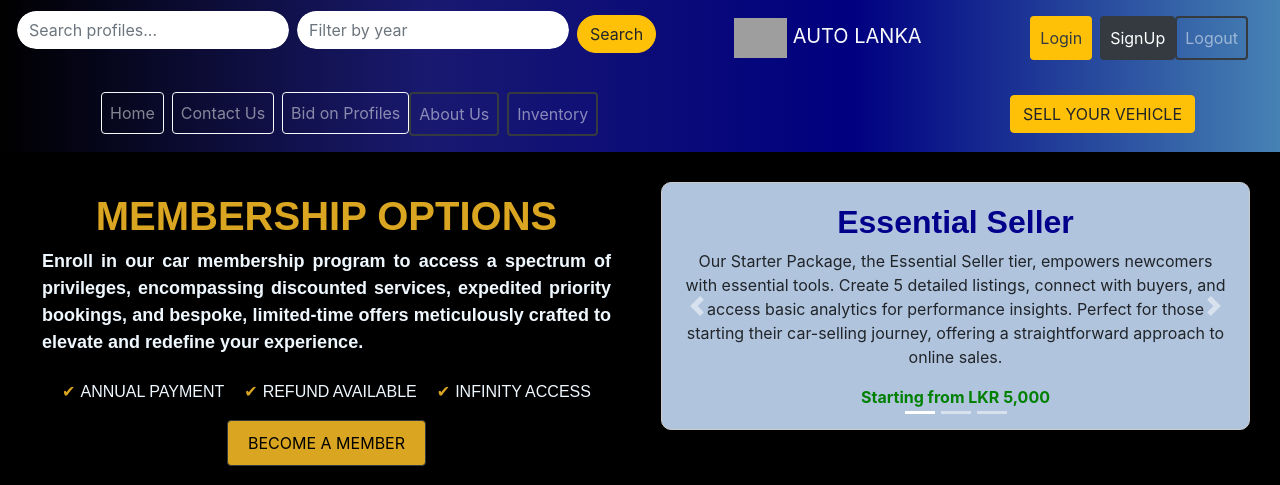
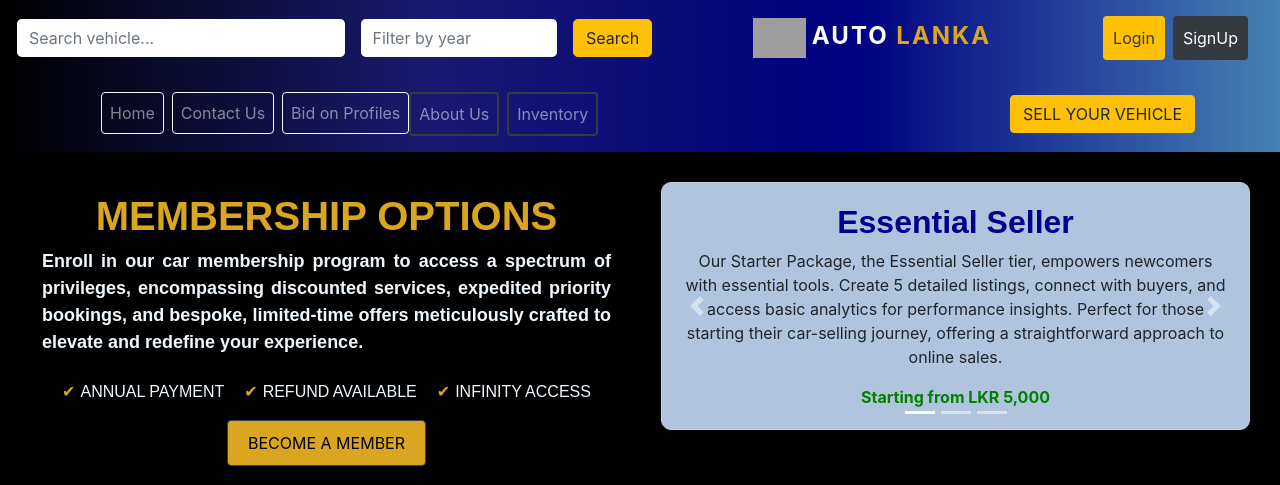
Before and after one commit to SanidiUthsari/BAD--DJANGO-PROJECT-, a Django app: page /Inventory/ in a window 1280 px wide. Shown: the top 485 px of the page. Run offline with Django 4.2, Linux system fonts and the light colour scheme; some libraries are stand-ins or nearby versions; grey boxes are pictures that could not be loaded.

Commit message:
Add files via upload

```diff
--- a/showroom/templates/showroom/search_bar.html
+++ b/showroom/templates/showroom/search_bar.html
@@ -1,18 +1,21 @@
 <div class="navbar navbar-expand-lg navbar-dark" style="background: linear-gradient(to left,#4682B4, #000080, #191970, #000000);">
-    <div class="row">
-        <form method="GET" action="{% url 'showroom:search_profiles' %}" class="d-flex align-items-start w-100 ml-3">
-            <div class="form-group rounded-pill overflow-hidden">
-                <input type="text" name="query" placeholder="Search profiles..." class="form-control border-0 rounded-pill">
-            </div>
-            <div class="form-group rounded-pill ml-2 overflow-hidden">
-                <input type="number" name="year" placeholder="Filter by year" class="form-control border-0 rounded-pill">
-            </div>
-            <button type="submit" class="btn btn-warning rounded-pill ml-2 mt-1">Search</button>
-        </form>
-    </div>
+<div class="row">
+    <form method="GET" action="{% url 'showroom:search_profiles' %}" class="d-flex align-items-start w-100 ml-3">
+        <input type="text" name="query" placeholder="Search vehicle..." class="form-control border-0 rounded-lg mr-3" style="width: 50%;">
+        <input type="number" name="year" placeholder="Filter by year" class="form-control border-0 rounded-lg mr-3" style="width: 30%;">
+        <button type="submit" class="btn btn-warning rounded-lg">Search</button>
+    </form>
+</div>
+
+
+
+
+
     <a class="navbar-brand mx-auto" href="#">
-    <img src="https://images.vexels.com/media/users/3/147726/isolated/preview/3c35c23c922833a71a94e7d5faf28b88-car-sale-service-logo-by-vexels.png" alt="Auto Lanka Logo" height="40" width="auto">
-    <span class="text-light">AUTO LANKA</span>
+    <img src="https://i.imgur.com/0EiboL1.png" alt="Auto Lanka Logo" height="40" width="auto">
+    <span class="text-light" style="font-weight: bold; letter-spacing: 2px; font-size: 24px;">AUTO </span>
+        <span class="text" style="font-weight: bold; letter-spacing: 2px; font-size: 24px; color: #DAA520;">LANKA</span>
+
     </a>
     <nav class="navbar navbar-expand-lg navbar-light bg-transparent">
         <div class="collapse navbar-collapse" id="navbarNav">
@@ -23,9 +26,6 @@
         <li class="nav-item d-none d-lg-block">
             <a class="nav-link btn btn-dark text-white" href="{% url 'account:register' %}" style="border-width: 2px;">SignUp</a>
         </li>
-        <li class="nav-item d-none d-lg-block">
-            <a class="nav-link btn btn-outline-dark" href="{% url 'account:logout' %}" style="border-width: 2px;">Logout</a>
-        </li>
     </ul>
 </div>
 
```
